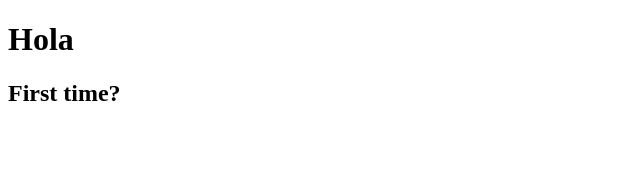
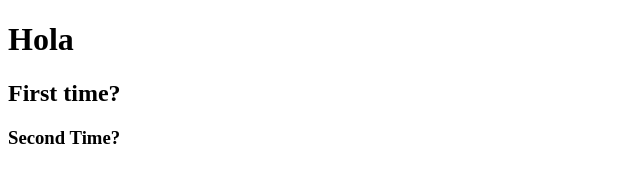
Before and after one commit to akantigiri/try, a plain HTML site: page index.html in a window 1280 px wide. Shown: the whole page, without its empty margins (0-640 px from the left). Drawn offline with Linux system fonts and the light colour scheme.

Commit message:
Update index.html
Practcing pull

```diff
--- a/index.html
+++ b/index.html
@@ -12,5 +12,6 @@
     <script src="js/app.js"></script>
     <h1>Hola</h1>
     <h2>First time?</h2>
+    <h3>Second Time?</h3>
 </body>
 </html>
```
